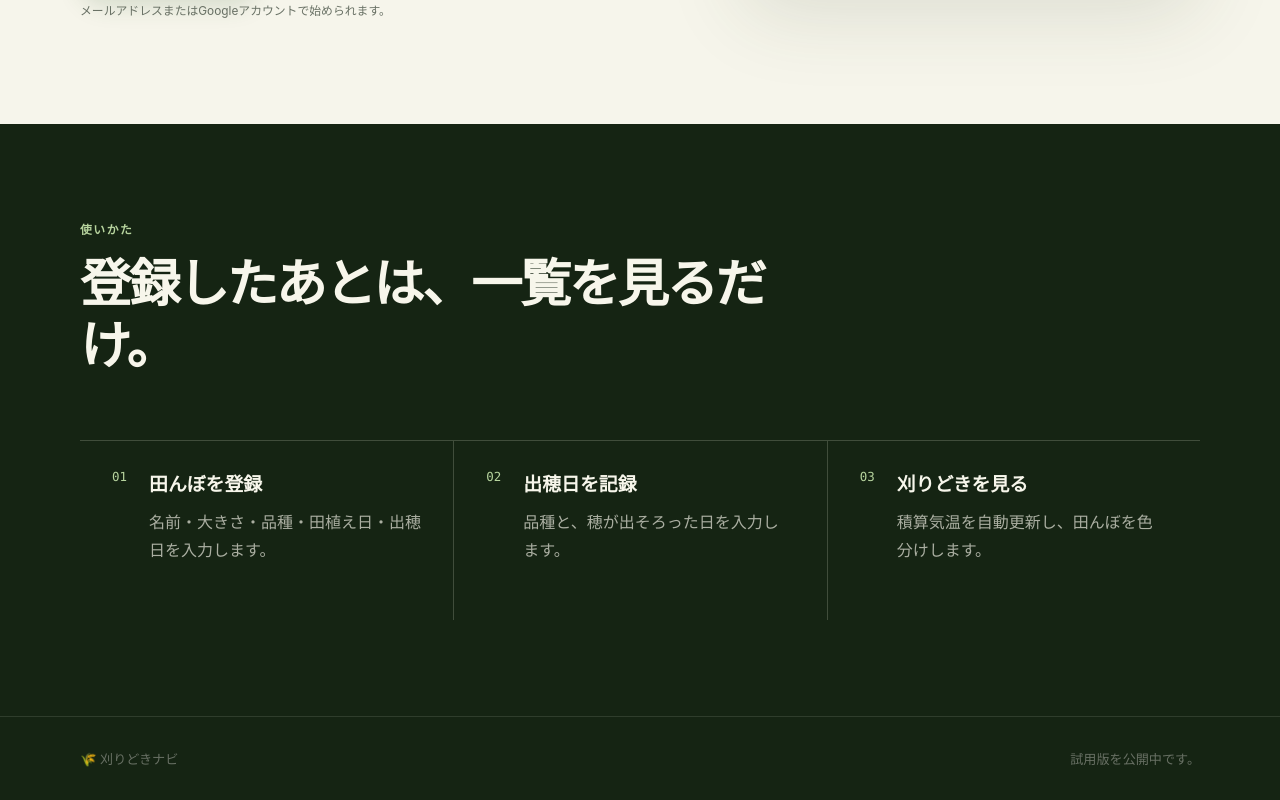
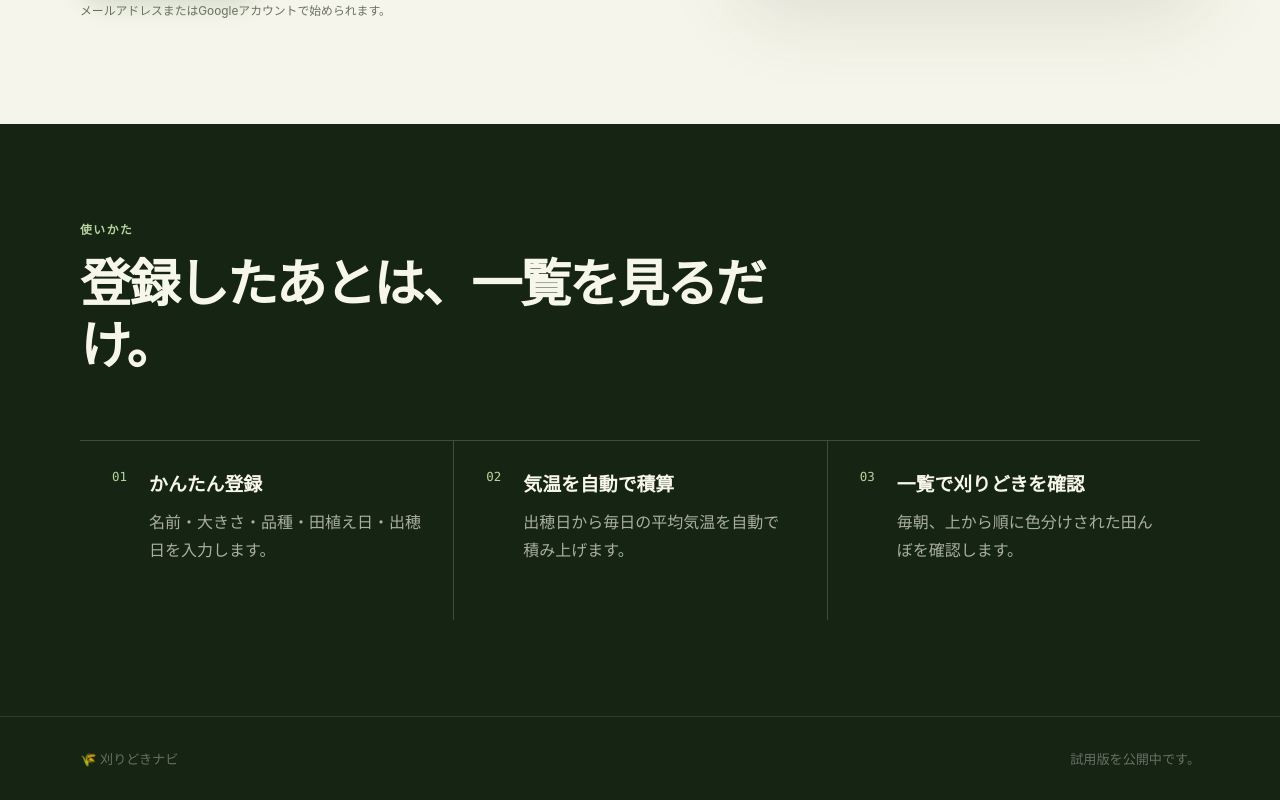
Before and after one commit to rimtty/karidoki-navi, a Next.js app: page / in a window 1280 px wide. Shown: the part 665-1465 px from the top of the page. Built offline with nearby package versions, Linux system fonts and the light colour scheme.

Commit message:
docs: clarify the simple three-step flow

```diff
--- a/src/app/page.tsx
+++ b/src/app/page.tsx
@@ -4,18 +4,18 @@ import styles from "./page.module.css";
 const steps = [
   {
     number: "01",
-    title: "田んぼを登録",
+    title: "かんたん登録",
     description: "名前・大きさ・品種・田植え日・出穂日を入力します。",
   },
   {
     number: "02",
-    title: "出穂日を記録",
-    description: "品種と、穂が出そろった日を入力します。",
+    title: "気温を自動で積算",
+    description: "出穂日から毎日の平均気温を自動で積み上げます。",
   },
   {
     number: "03",
-    title: "刈りどきを見る",
-    description: "積算気温を自動更新し、田んぼを色分けします。",
+    title: "一覧で刈りどきを確認",
+    description: "毎朝、上から順に色分けされた田んぼを確認します。",
   },
 ];
 
```
